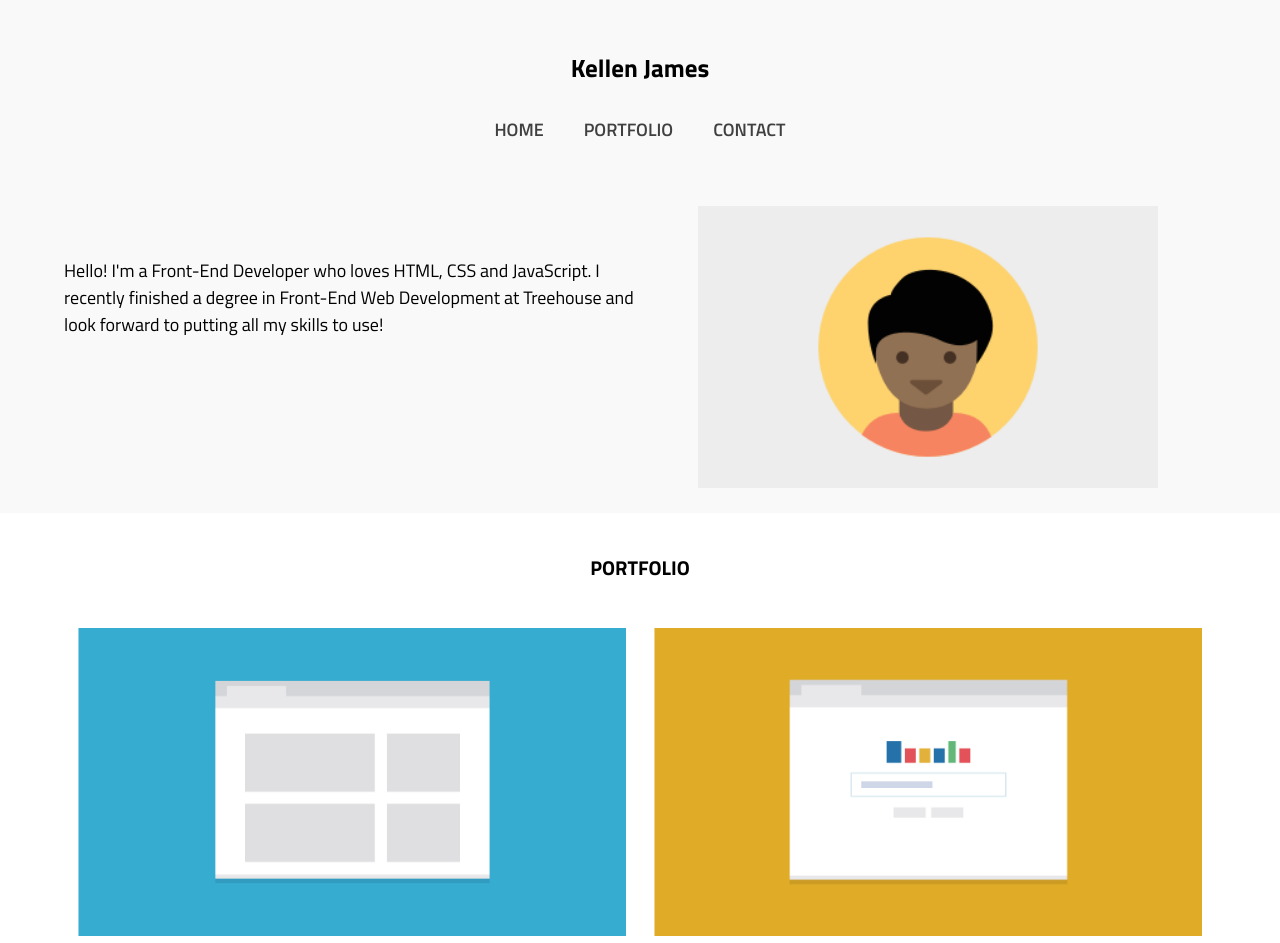
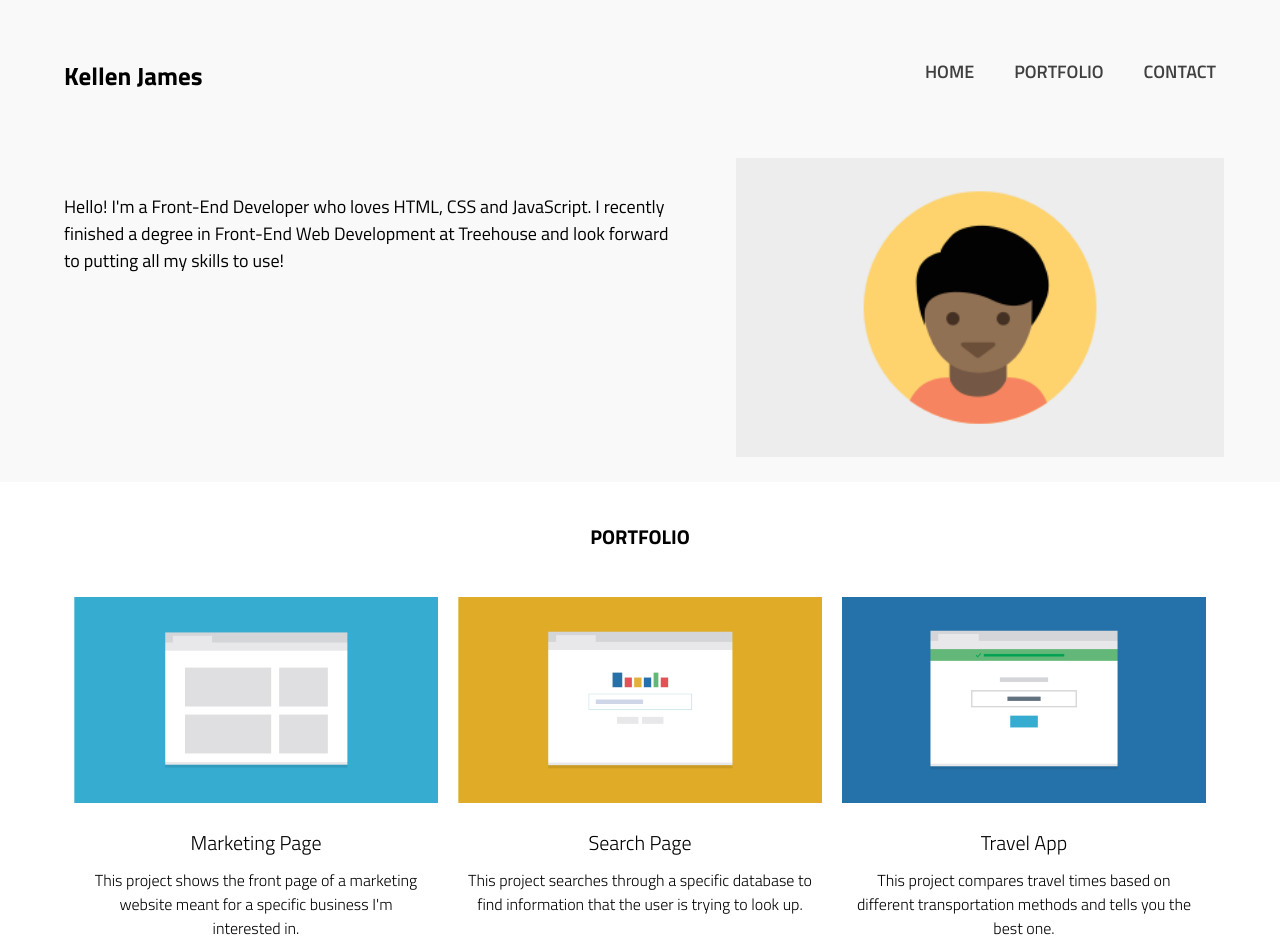
Before and after one commit to Kellenkjames/responsive-layout, a plain HTML site: page index.html in a window 1280 px wide. Shown: the top 943 px of the page. Drawn offline with Linux system fonts and the light colour scheme.

Commit message:
layout completed for desktop at 1024px min-width.

```diff
--- a/css/styles.css
+++ b/css/styles.css
@@ -208,7 +208,7 @@ img.profile {
   Media Queries
 --------------------------- */
 
-@media (min-width: 769px) {
+@media (min-width: 768px) {
 
   /* Header Styles */
   .main-header {
@@ -255,8 +255,9 @@ img.profile {
     flex-wrap: wrap;
   }
 
-  .projects li {
+  .portfolio .projects li {
     width: 50%;
+    margin-bottom: 2.5rem;
   }
 
   .portfolio p {
@@ -278,8 +279,37 @@ img.profile {
     margin: 0;
   }
 
+  .inner-wrapper .nav.hide-mobile li:not(:last-child) {
+    margin-right: 2rem;
+  }
 
+} /* End 768px min-width media query */
 
+@media (min-width: 1024px) {
 
+  /* Header Styles */
+  .main-header {
+    flex-direction: row;
+    align-items: center;
+    justify-content: space-between;
+    padding-bottom: 3rem;
+  }
 
-}
+  .nav {
+    margin: 0;
+  }
+
+  .inner-container {
+    width: 106%;
+  }
+
+  .inner-container .intro {
+    min-height: 23rem;
+  }
+
+  /* Portfolio Styles */
+  .portfolio .projects li {
+    width: 33.333%;
+  }
+
+} /* End 1024px min-width media query */
```
